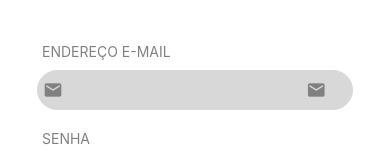
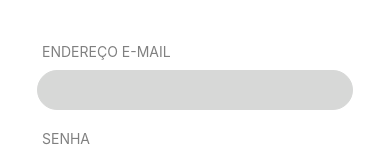
Before and after one commit to Fast-18/reactNative-App, a React Native app: screen / in a window 390 px wide. Shown: the part 284-440 px from the top of the page. Built offline with nearby package versions, Linux system fonts and the light colour scheme.

Commit message:
arrumando as posicoes dos icones, colocando interatividade tambem e deixando a senha mais segura

```diff
--- a/src/components/input/index.tsx
+++ b/src/components/input/index.tsx
@@ -10,33 +10,42 @@ type IconComponent = React.ComponentType<React.ComponentProps<typeof MaterialIco
     React.ComponentType<React.ComponentProps<typeof Octicons>>;
 
 type Props = TextInputProps & {
-    Iconleft?: IconComponent,
+    IconLeft?: IconComponent,
     IconRight?: IconComponent,
     IconLeftName?: string,
     IconRightName?: string,
     title?: string,
-    OnIconLeftPress?: () => void,
-    OnIconRightPress?: () => void
+    onIconLeftPress?: () => void,
+    onIconRightPress?: () => void
 }
 
 export const Input = forwardRef<TextInput, Props>((Props, ref: ForwardedRef<TextInput> | null) => {
-   const {Iconleft, IconRight, IconLeftName, IconRightName, title, OnIconLeftPress, OnIconRightPress, ...rest} = Props
+   const {IconLeft, IconRight, IconLeftName, IconRightName, title, onIconLeftPress, onIconRightPress, ...rest} = Props
    const calculateSizeWidth = () => {
-    if (Iconleft && IconRight) {
+    if (IconLeft && IconRight) {
         return '80%'
-    }else if (Iconleft || IconRight) {
+    }else if (IconLeft || IconRight) {
         return '90%'
     }else {
         return '100%'
     }
    }
+    const calculateSizePaddingLeft = () => {
+    if (IconLeft && IconRight) {
+        return 0;
+    }else if (IconLeft || IconRight) {
+        return 10;
+    }else {
+        return 20;
+    }
+}
     return (
         <Fragment>
             <Text style={style.titleInput}>{title}</Text>
-            <View style={style.boxInput}>
-                {Iconleft && IconLeftName && (
-                    <TouchableOpacity>
-                        <Iconleft name={IconLeftName as any} size={20} color={themas.colors.gray} style={style.Icon} />
+            <View style={[style.boxInput, {paddingLeft: calculateSizePaddingLeft()}]}>
+                {IconLeft && IconLeftName && (
+                    <TouchableOpacity onPress={onIconLeftPress} style={style.Button}>
+                        <IconLeft name={IconLeftName as any} size={20} color={themas.colors.gray} style={style.Icon} />
                     </TouchableOpacity>
                 )}
                 <TextInput
@@ -48,7 +57,7 @@ export const Input = forwardRef<TextInput, Props>((Props, ref: ForwardedRef<Text
                 />
               {IconRight && IconLeftName && (
 
-                 <TouchableOpacity>
+                 <TouchableOpacity onPress={onIconRightPress} style={style.Button}>
                  <IconRight name={IconRightName as any} size={20} color={themas.colors.gray}
                  style={style.Icon} />
                  </TouchableOpacity>
--- a/src/components/input/style.tsx
+++ b/src/components/input/style.tsx
@@ -29,5 +29,8 @@ export const style = StyleSheet.create({
     },
     Icon: {
         width: '100%'
+    },
+    Button: {
+        width: '100%'
     }
 })
--- a/src/pages/login/index.tsx
+++ b/src/pages/login/index.tsx
@@ -9,6 +9,7 @@ import { Input } from "../../components/input";
 export default function Login() {
   const [email, setEmail] = useState('');
   const [password, setPassword] = useState('');
+  const [showPassword, setShowPassword] = useState(true);
   const [loading, setLoading] = useState(false);
 
   async function getLogin() {
@@ -47,8 +48,6 @@ export default function Login() {
         title="ENDEREÇO E-MAIL"
         IconRight={MaterialIcons}
         IconRightName="email"
-         Iconleft={MaterialIcons}
-        IconLeftName="email"
 
         />
          <Input
@@ -56,7 +55,9 @@ export default function Login() {
         onChangeText={setPassword}
         title="SENHA"
         IconRight={Octicons}
-        IconRightName="eye-closed"
+        IconRightName={showPassword ? "eye-closed" : "eye"}
+        secureTextEntry={showPassword}
+        onIconRightPress={() => setShowPassword(!showPassword)}
         />
         {/*<Text style={style.titleInput}>Endereço de e-mail</Text>
         <View style={style.boxInput}>
```
